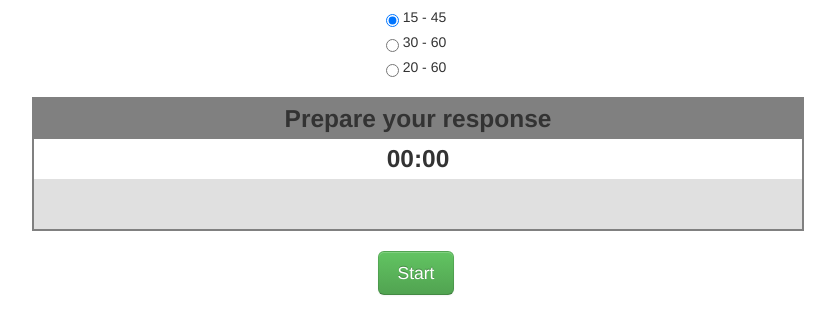
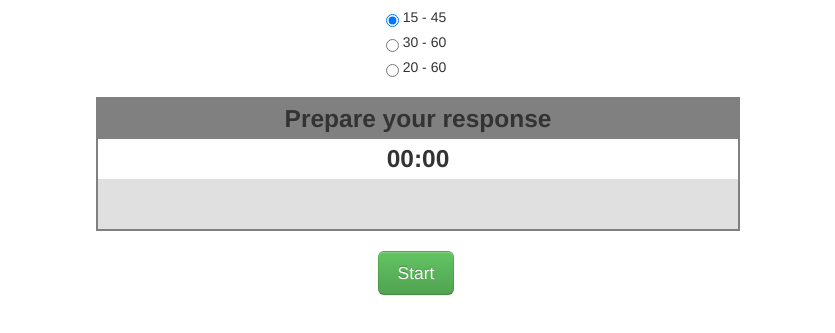
Before and after one commit to yexithu/yexithu.github.com, a plain HTML site: page tools/toeflhelper.html in a window 1280 px wide. Shown: the part 53-386 px from the top of the page, without its empty margins (224-1059 px from the left). Drawn offline with Linux system fonts and the light colour scheme.

Commit message:
resize tool bar

```diff
--- a/tools/toeflhelper.html
+++ b/tools/toeflhelper.html
@@ -19,8 +19,8 @@
       }
       #time-pane {
         margin-top: 20px;
-        margin-left: 20%;
-        width: 60%;
+        margin-left: 25%;
+        width: 50%;
         border: 2px solid grey;
       }
       #hint {
```
